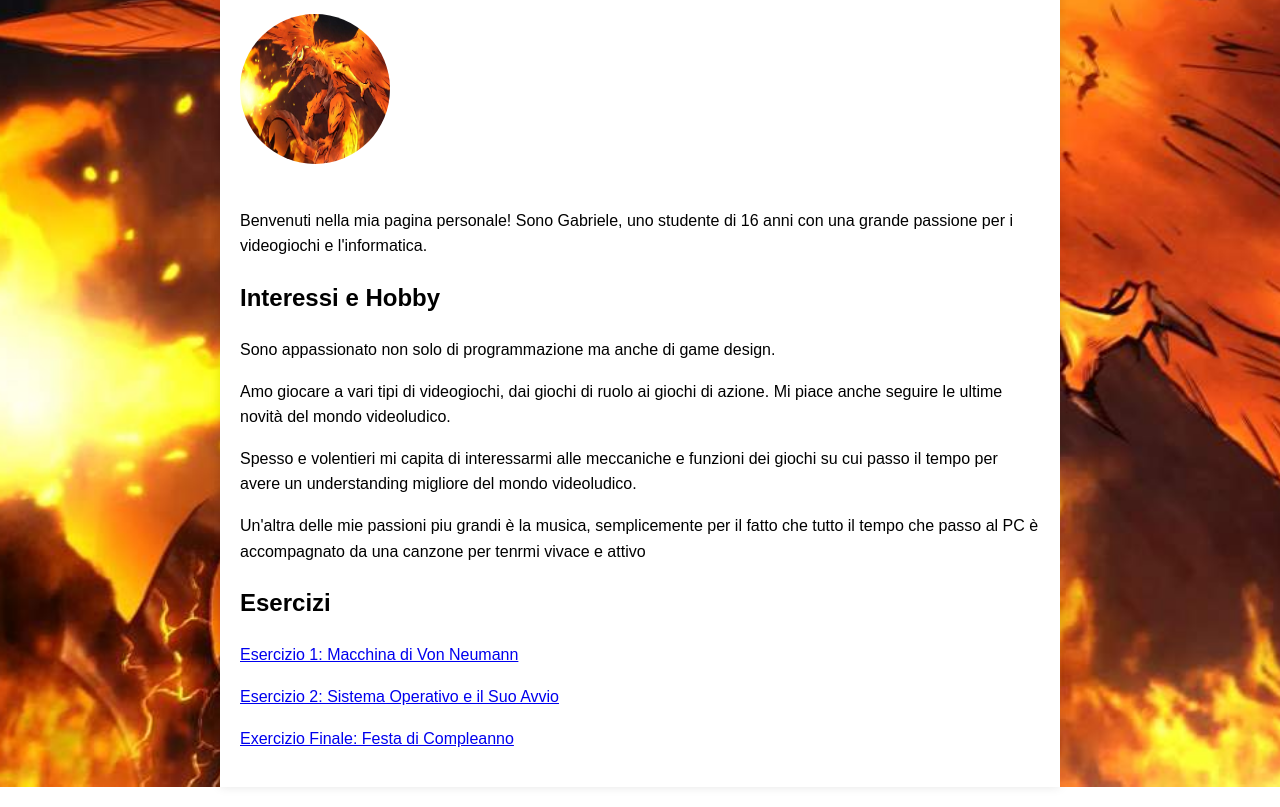
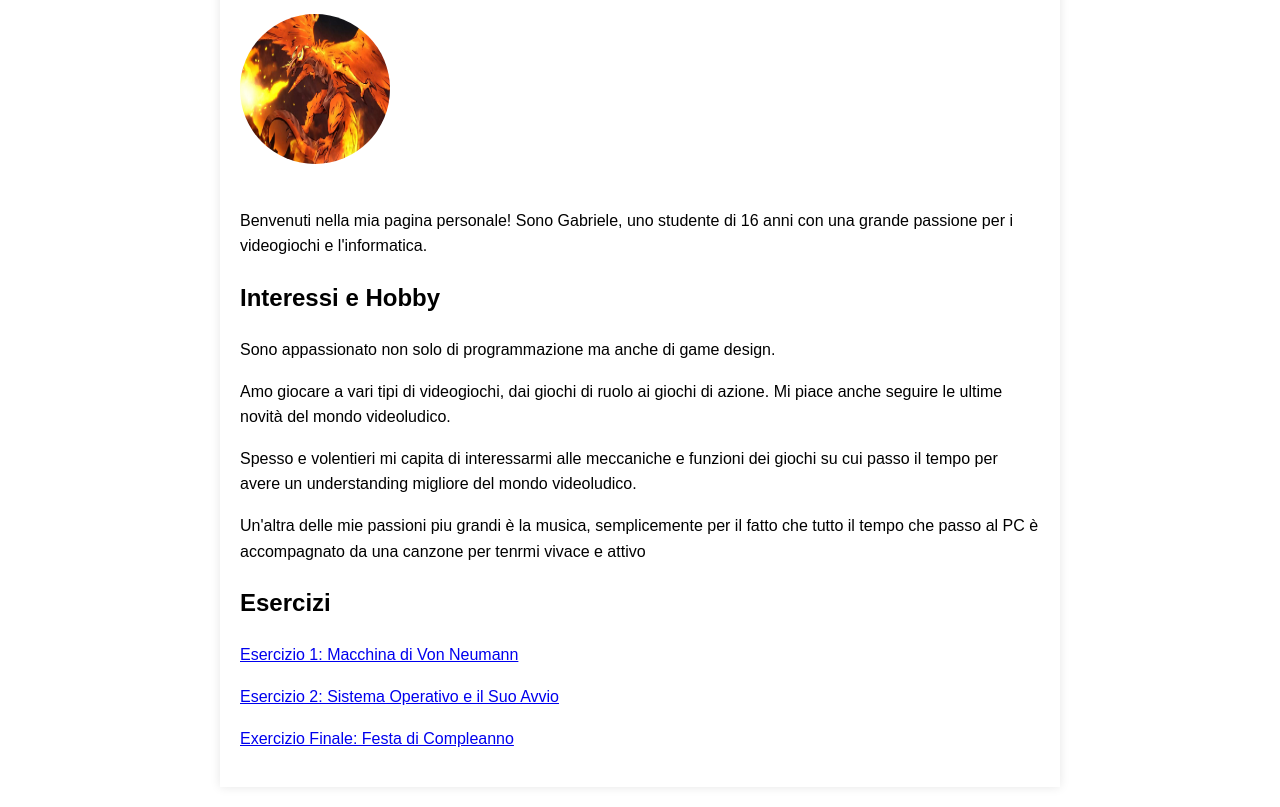
Before and after one commit to marchionnigabriele/marchionnigabriele.github.io, a plain HTML site: page index.html in a window 1280 px wide. Shown: the part 120-927 px from the top of the page. Drawn offline with Linux system fonts and the light colour scheme.

Commit message:
Update index.html

```diff
--- a/index.html
+++ b/index.html
@@ -7,7 +7,6 @@
     <link rel="stylesheet" href="styles.css">
 </head>
 <body>
-    <div class="background">
         <div class="container">
             <h1>Ciao, sono Gabriele</h1>
             <img src="yharon.jpg" alt="Profile Picture" class="profile-pic">
@@ -24,7 +23,6 @@
                 <p><a href="exercise2/index.html">Esercizio 2: Sistema Operativo e il Suo Avvio</a></p>
                 <p><a href="finalExercise/index.html">Exercizio Finale: Festa di Compleanno</a></p>
             </div>
-        </div>
     </div>
 </body>
 </html>
```
